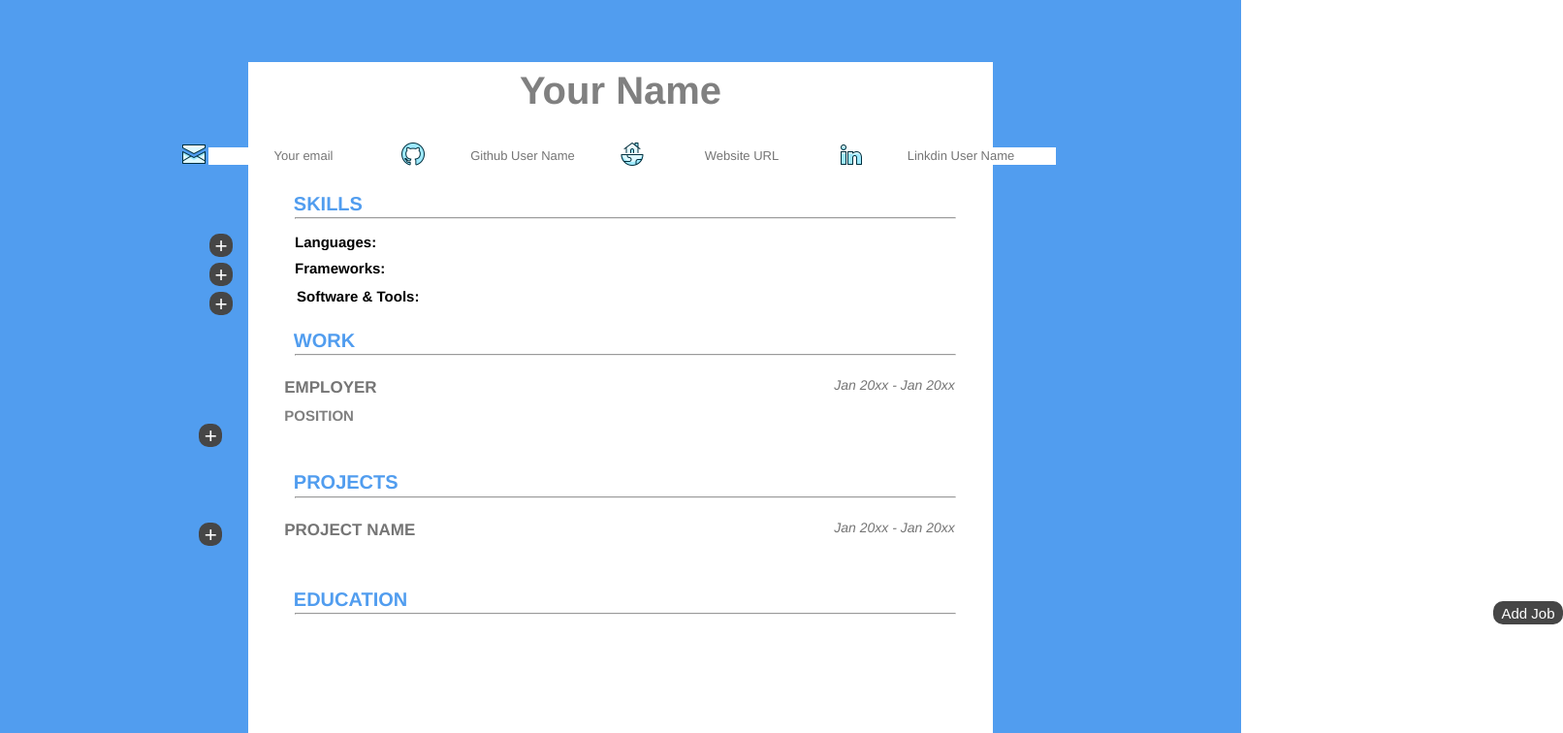
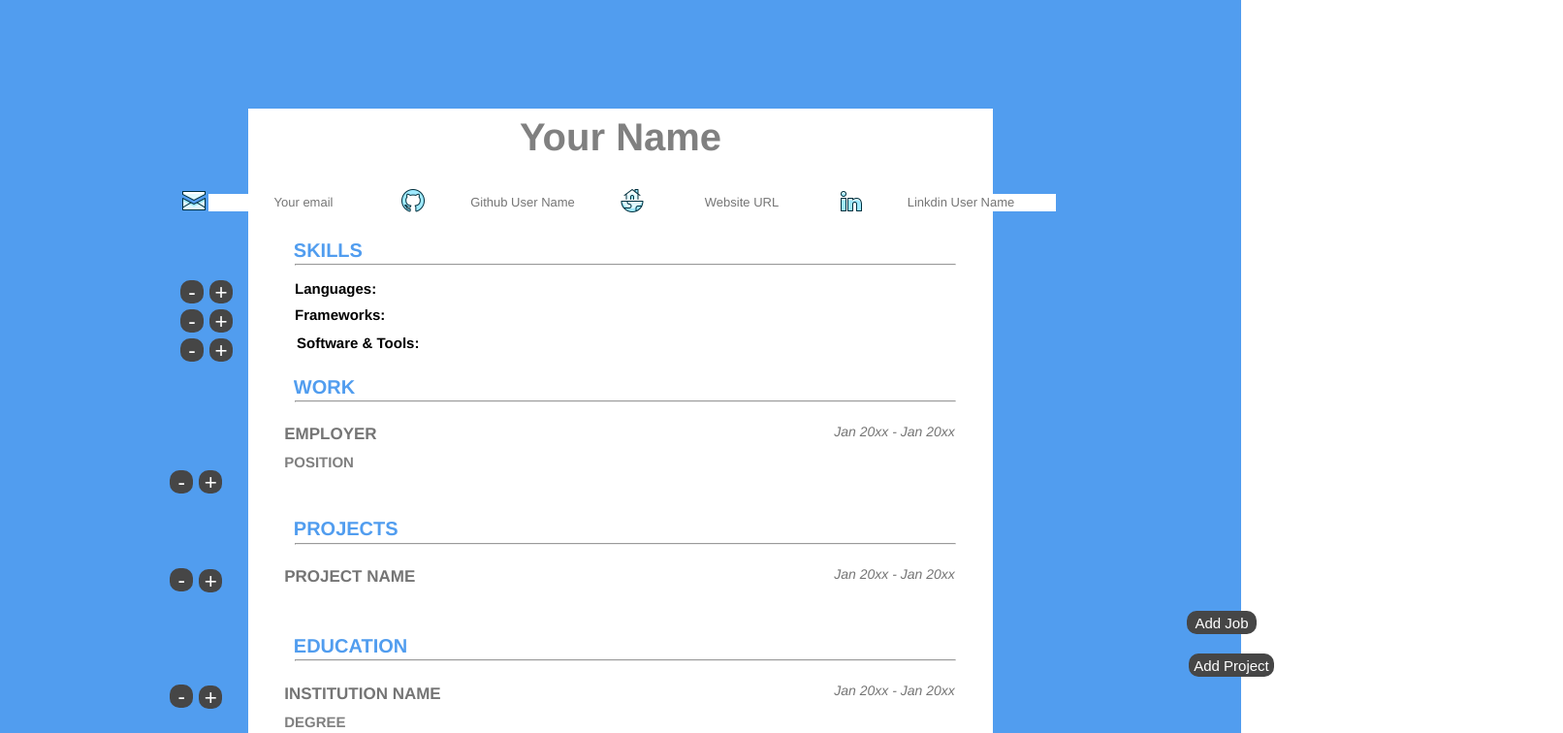
Before and after one commit to adamPatrick12/cv-maker, a React (Create React App) app: page / in a window 1280 px wide. Shown: the top 756 px of the page at 97% size, 1612 px wide, since content can reach past the window. Built offline with nearby package versions, Linux system fonts and the light colour scheme.

Commit message:
added section delete

```diff
--- a/src/App.css
+++ b/src/App.css
@@ -1,19 +1,21 @@
 .App {
   background-color: #519DEF;
   min-height: 100vh;
+  min-width: 100vw;
   display: flex;
   flex-direction: column;
   align-items: center;
   justify-content: center;
   font-size: calc(10px + 2vmin);
   color: white;
+  position: absolute;
 }
 
 
 .App-bg {
   margin: 4rem;
   background-color: #ffffff;
-  height: 75rem;
+  height: 80rem;
   width: 60vw;
   display: flex;
   flex-direction: row;
--- a/src/App.js
+++ b/src/App.js
@@ -5,9 +5,11 @@ import Skills from "./Components/skills"
 import Work from "./Components/work"
 import Title from "./Components/titleAndHR"
 import Projects from './Components/projects';
+import Education from './Components/education';
+import Interests from './Components/interest';
 
 const workElement = <Work/>
-
+const projectElement = <Projects/>
 
 class App extends Component {
   constructor(){
@@ -16,9 +18,13 @@ class App extends Component {
     this.state = {
       workDiv: [workElement],
       workArr: [],
+      projectDiv: [projectElement],
+      projectArr: []
     };
 
     this.addWorkDiv = this.addWorkDiv.bind(this);
+    this.addProjectDiv = this.addProjectDiv.bind(this);
+
   }
 
   addWorkDiv() {
@@ -27,19 +33,31 @@ class App extends Component {
     });
   }
 
+  addProjectDiv (){
+    this.setState({
+      projectArr: this.state.projectArr.concat(this.state.projectDiv),
+    });
+  }
+
   render(){
     return (
       <div className="App">
+        <button className = "jobBtn" onClick = {this.addWorkDiv}>Add Job</button>
+        <button className = "AddprojectBtn" onClick = {this.addProjectDiv}>Add Project</button>
         <div className="App-bg">
           <Name/>
           <Title title = "SKILLS" class = "skillsBox" />
           <Skills />
           <Title title = "WORK" class = "workDiv" />
-          <Work workBtn = {<button className = "jobBtn" onClick = {this.addWorkDiv}>Add Job</button>}/>
+          <Work />
           {this.state.workArr}
           <Title title = "PROJECTS" class = "workDiv" />
           <Projects/>
+          {this.state.projectArr}
           <Title title = "EDUCATION" class = "workDiv" />
+          <Education/>
+          <Title title = "INTERESTS" class = "workDiv" />
+          <Interests/>
         </div>
       </div>
     );
--- /dev/null
+++ b/src/Components/education.js
@@ -0,0 +1,80 @@
+import React, { Component } from "react";
+import '../components.css';
+import BulletPoints from "./workExtension";
+
+const bulletPoint = (
+    <li>
+      {" "}
+      <input
+        className="workBullet"
+        id="nameBox"
+        type="text"
+        placeholder="Describe any relevent information here, scholarships, honours list, course work etc."
+      />{" "}
+    </li>
+  );
+
+class Education extends Component {
+
+    constructor(){
+        super()
+
+        this.state = {
+          bullet: [bulletPoint],
+          educationList: [bulletPoint],
+        };
+
+        this.addSchoolBullet = this.addSchoolBullet.bind(this);
+        this.removeSchool = this.removeSchool.bind(this);
+    }
+
+    addSchoolBullet() {
+      this.setState({
+        educationList: this.state.educationList.concat(this.state.bullet),
+      });
+    }
+
+    removeSchool(){
+        this.setState({
+            educationList: this.state.educationList.slice(0,-1)
+        });
+      }
+
+      render() {
+      return (
+        <div className="BoxPlacement">
+          <div className="btnPosition">
+            <button className="SchoolBtn" onClick={this.addSchoolBullet}>
+                +
+            </button>
+            <button className = "BtnRemove2" onClick = {this.removeSchool}>-</button>
+          </div>
+          <div className="workBox">
+            <div className="employerBox">
+              <input
+                className="workTitle"
+                id="nameBox"
+                type="text"
+                placeholder="INSTITUTION NAME"
+              />
+              <input
+                className="Date"
+                id="nameBox"
+                type="text"
+                placeholder="Jan 20xx - Jan 20xx"
+              />
+            </div>
+            <input
+            className="workPosition"
+            id="nameBox"
+            type="text"
+            placeholder="DEGREE"
+          />
+              <BulletPoints addWork = {this.state.educationList}/>
+          </div>
+        </div>
+      );
+    }
+  }
+
+  export default Education
--- /dev/null
+++ b/src/Components/interest.js
@@ -0,0 +1,60 @@
+import React, { Component } from "react";
+import '../components.css';
+import BulletPoints from "./workExtension";
+
+const bulletPoint = (
+    <li>
+      {" "}
+      <input
+        className="workBullet"
+        id="nameBox"
+        type="text"
+        placeholder="Describe any relevent information here, scholarships, honours list, course work etc."
+      />{" "}
+    </li>
+  );
+
+class Interests extends Component {
+
+    constructor(){
+        super()
+
+        this.state = {
+          bullet: [bulletPoint],
+          interestLists: [],
+        };
+
+        this.addIntrestssBullet = this.addIntrestssBullet.bind(this);
+        this.removeIntrests = this.removeIntrests.bind(this);
+    }
+
+    removeIntrests(){
+        this.setState({
+            interestLists: this.state.interestLists.slice(0,-1)
+        });
+      }
+
+    addIntrestssBullet() {
+      this.setState({
+        interestLists: this.state.interestLists.concat(this.state.bullet),
+      });
+    }
+
+      render() {
+      return (
+        <div className="BoxPlacement">
+          <div className="btnPosition">
+            <button className="SchoolBtn" onClick={this.addIntrestssBullet}>
+                +
+            </button>
+            <button className = "BtnRemove2" onClick = {this.removeIntrests}>-</button>
+          </div>
+          <div className="workBox">
+              <BulletPoints addWork = {this.state.interestLists}/>
+          </div>
+        </div>
+      );
+    }
+  }
+
+  export default Interests;
--- a/src/Components/projects.js
+++ b/src/Components/projects.js
@@ -24,12 +24,18 @@ class Projects extends Component {
       };
 
       this.addProjectBullet = this.addProjectBullet.bind(this);
-
+      this.removeProject = this.removeProject.bind(this)
   }
 
   addProjectBullet() {
     this.setState({
         projectList: this.state.projectList.concat(this.state.bullet),
+    });
+  }
+
+  removeProject(){
+    this.setState({
+      projectList: this.state.projectList.slice(0,-1)
     });
   }
 
@@ -40,6 +46,7 @@ class Projects extends Component {
           <button className="projectBtn" onClick={this.addProjectBullet}>
             +
           </button>
+          <button className = "BtnRemove2" onClick = {this.removeProject}>-</button>
         </div>
         <div className="workBox">
           <div className="employerBox">
--- a/src/Components/skills.js
+++ b/src/Components/skills.js
@@ -1,30 +1,56 @@
 import React, { Component } from "react";
-import '../components.css';
+import "../components.css";
 import SkillsInfo from "./skillExtension";
 
+const element = (
+  <input
+    className="subSkill"
+    id="nameBox"
+    type="text"
+    placeholder="Add Skill"
+  />
+);
 
-const element = <input className = "subSkill" id = "nameBox" type="text" placeholder = "Add Skill" />
-
-class Skills extends Component{
-
-    constructor(){
-        super()
+class Skills extends Component {
+  constructor() {
+    super();
 
     this.state = {
       skill: [element],
       skills: [],
       skills2: [],
-      skills3: []
+      skills3: [],
     };
 
     this.addSkill = this.addSkill.bind(this);
     this.addSkill2 = this.addSkill2.bind(this);
     this.addSkill3 = this.addSkill3.bind(this);
+    this.removeSkill = this.removeSkill.bind(this);
+    this.removeSkill2 = this.removeSkill2.bind(this);
+    this.removeSkill3 = this.removeSkill3.bind(this);
   }
 
   addSkill() {
     this.setState({
       skills: this.state.skills.concat(this.state.skill),
+    });
+  }
+
+  removeSkill() {
+    this.setState({
+      skills: this.state.skills.slice(0, -1),
+    });
+  }
+
+  removeSkill2() {
+    this.setState({
+      skills2: this.state.skills2.slice(0, -1),
+    });
+  }
+
+  removeSkill3() {
+    this.setState({
+      skills3: this.state.skills3.slice(0, -1),
     });
   }
 
@@ -40,24 +66,37 @@ class Skills extends Component{
     });
   }
 
- consoleLog(){
-    console.log("Test")
- }
-
-
-    render(){
-        return(
+  render() {
+    return (
       <div>
-                <div className = "btnPosition">
-                    <button className = "skillsBtn"onClick = {this.addSkill}>+</button>
-                    <button className = "skillsBtn2"onClick = {this.addSkill2}>+</button>
-                    <button className = "skillsBtn3"onClick = {this.addSkill3}>+</button>
+        <div className="btnPosition">
+          <button className="BtnRemove3" onClick={this.removeSkill}>
+            -
+          </button>
+          <button className="skillsBtn" onClick={this.addSkill}>
+            +
+          </button>
+          <button className="skillsBtn2" onClick={this.addSkill2}>
+            +
+          </button>
+          <button className="BtnRemove4" onClick={this.removeSkill2}>
+            -
+          </button>
+          <button className="skillsBtn3" onClick={this.addSkill3}>
+            +
+          </button>
+          <button className="BtnRemove5" onClick={this.removeSkill3}>
+            -
+          </button>
         </div>
-            <SkillsInfo addSkillDom =  {this.state.skills} addSkillDom2 = {this.state.skills2} addSkillDom3 = {this.state.skills3}/>
+        <SkillsInfo
+          addSkillDom={this.state.skills}
+          addSkillDom2={this.state.skills2}
+          addSkillDom3={this.state.skills3}
+        />
       </div>
-
-        )
+    );
   }
 }
 
-export default Skills
+export default Skills;
--- a/src/Components/work.js
+++ b/src/Components/work.js
@@ -24,6 +24,7 @@ class Work extends Component {
     };
 
     this.addWorkBullet = this.addWorkBullet.bind(this);
+    this.removeWork = this.removeWork.bind(this)
   }
 
   addWorkBullet() {
@@ -32,14 +33,20 @@ class Work extends Component {
     });
   }
 
+  removeWork(){
+    this.setState({
+        workList: this.state.workList.slice(0,-1)
+    });
+  }
+
   render() {
     return (
       <div className="BoxPlacement">
-           {this.props.workBtn}
         <div className="btnPosition">
           <button className="workBtn" onClick={this.addWorkBullet}>
             +
           </button>
+          <button className = "BtnRemove" onClick = {this.removeWork}>-</button>
         </div>
         <div className="workBox">
         <div className="btnPosition">
--- a/src/components.css
+++ b/src/components.css
@@ -116,6 +116,8 @@
     margin-top: 1rem;
   }
 
+
+
   .skillsInfo2{
     border: none;
     height: 1rem;
@@ -214,7 +216,77 @@
     padding: 0;
   }
 
-  .skillsBtn:hover, .skillsBtn2:hover, .skillsBtn3:hover, .jobBtn:hover, .workBtn:hover{
+  .BtnRemove{
+    position: absolute;
+    top: 70px;
+    left: -100px;
+    background-color: rgb(70, 70, 70);
+    color: white;
+    border-radius: 10px;
+    border: none;
+    width: 1.5rem;
+    height: 1.5rem;
+    font-size: 1.4rem;
+    padding: 0;
+  }
+
+  .BtnRemove2{
+    position: absolute;
+    top: 24px;
+    left: -100px;
+    background-color: rgb(70, 70, 70);
+    color: white;
+    border-radius: 10px;
+    border: none;
+    width: 1.5rem;
+    height: 1.5rem;
+    font-size: 1.4rem;
+    padding: 0;
+  }
+
+.BtnRemove3{
+  position: absolute;
+    top: 15px;
+    left: -70px;
+    background-color: rgb(70, 70, 70);
+    color: white;
+    border-radius: 10px;
+    border: none;
+    width: 1.5rem;
+    height: 1.5rem;
+    font-size: 1.4rem;
+    padding: 0;
+}
+
+.BtnRemove4{
+  position: absolute;
+    top: 45px;
+    left: -70px;
+    background-color: rgb(70, 70, 70);
+    color: white;
+    border-radius: 10px;
+    border: none;
+    width: 1.5rem;
+    height: 1.5rem;
+    font-size: 1.4rem;
+    padding: 0;
+}
+
+.BtnRemove5{
+  position: absolute;
+    top: 75px;
+    left: -70px;
+    background-color: rgb(70, 70, 70);
+    color: white;
+    border-radius: 10px;
+    border: none;
+    width: 1.5rem;
+    height: 1.5rem;
+    font-size: 1.4rem;
+    padding: 0;
+}
+
+  .skillsBtn:hover, .skillsBtn2:hover, .skillsBtn3:hover, .jobBtn:hover, .workBtn:hover, .AddprojectBtn:hover, .BtnRemove:hover{
     background-color: black;
   }
 
@@ -254,7 +326,7 @@
   .workTitle{
     border: none;
     height: 1.4rem;
-    width: 10rem;
+    width: 15rem;
     font-family: Helvetica;
     font-size: 17px;
     font-weight: 800;
@@ -394,9 +466,9 @@
   }
 
   .jobBtn{
-    position: absolute;
-    top: 620px;
-    left: 1540px;
+    position: relative;
+    top: 630px;
+    left: 620px;
     background-color: rgb(70, 70, 70);
     color: white;
     border-radius: 10px;
@@ -425,3 +497,32 @@
     font-size: 1.4rem;
     padding: 0;
   }
+
+  .AddprojectBtn{
+    position: relative;
+    top: 650px;
+    left: 630px;
+    background-color: rgb(70, 70, 70);
+    color: white;
+    border-radius: 10px;
+    border: none;
+    width: 5.5rem;
+    height: 1.5rem;
+    font-size: 15px;
+    padding: 0;
+    margin: 0;
+  }
+
+  .SchoolBtn{
+    position: absolute;
+    top: 25px;
+    left: -70px;
+    background-color: rgb(70, 70, 70);
+    color: white;
+    border-radius: 10px;
+    border: none;
+    width: 1.5rem;
+    height: 1.5rem;
+    font-size: 1.4rem;
+    padding: 0;
+  }
```
Lines whose indentation alone changed are shown as unchanged.
